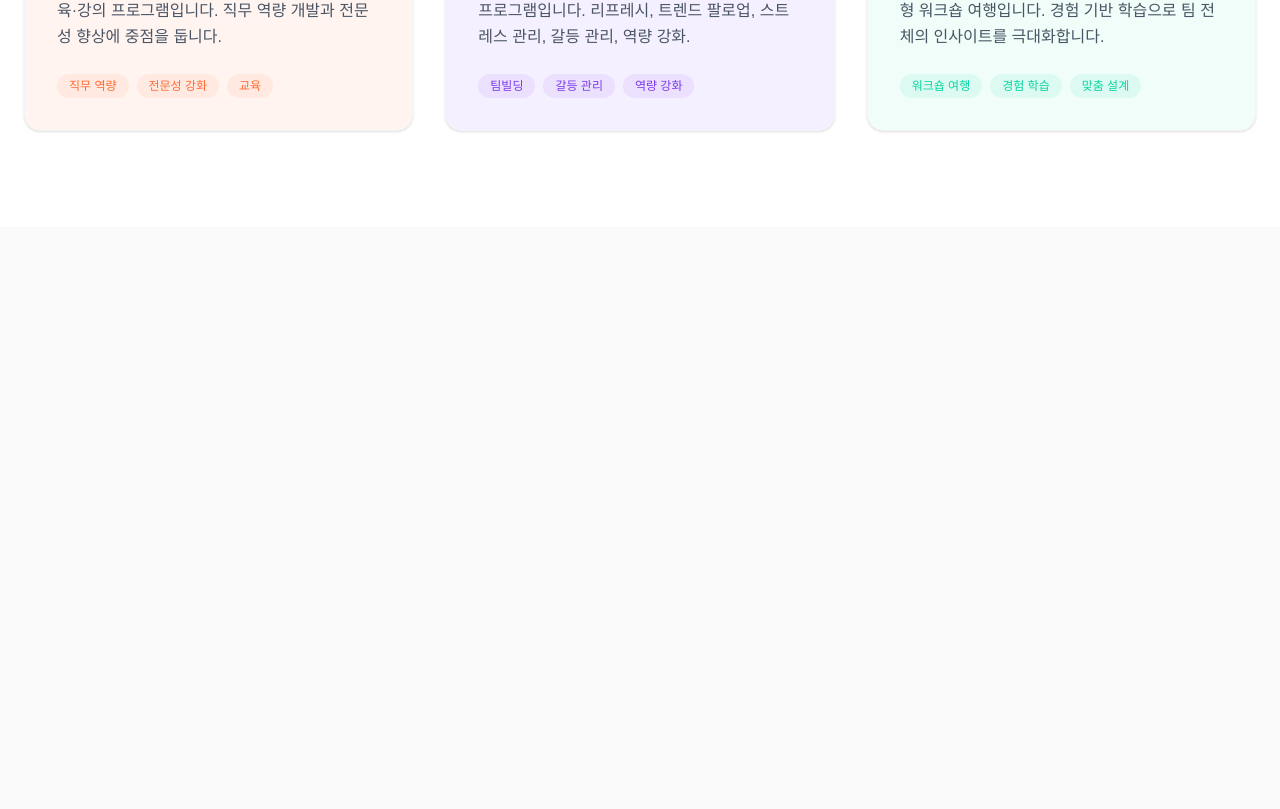
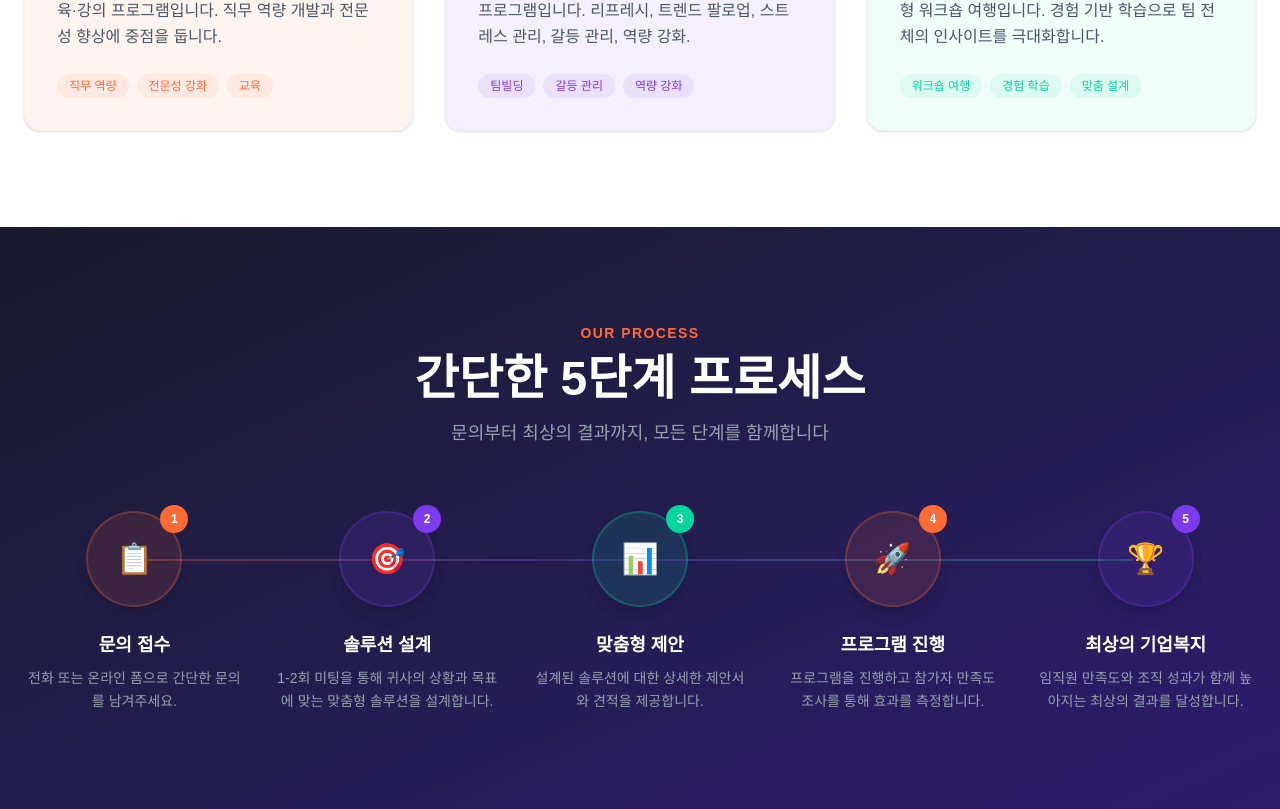
Before and after one commit to limleader/fripbiz-website-, a Next.js app: page / in a window 1280 px wide. Shown: the part 1305-2114 px from the top of the page. Before the commit the page ends 1532 px from the top, so only its background shows below. Built offline with nearby package versions, Linux system fonts and the light colour scheme.

Commit message:
feat: add process section with 5-step timeline
Co-Authored-By: Claude Sonnet 4.6 <noreply@anthropic.com>

```diff
--- a/src/app/page.tsx
+++ b/src/app/page.tsx
@@ -1,6 +1,7 @@
 import Header from "@/components/Header";
 import Hero from "@/components/Hero";
 import Services from "@/components/Services";
+import Process from "@/components/Process";
 
 export default function Home() {
   return (
@@ -8,6 +9,7 @@ export default function Home() {
       <Header />
       <Hero />
       <Services />
+      <Process />
     </main>
   );
 }
--- /dev/null
+++ b/src/components/Process.tsx
@@ -0,0 +1,111 @@
+"use client";
+
+import { motion } from "framer-motion";
+
+const steps = [
+  {
+    number: "01",
+    title: "문의 접수",
+    description: "전화 또는 온라인 폼으로 간단한 문의를 남겨주세요.",
+    icon: "📋",
+    color: "#FF6B35",
+  },
+  {
+    number: "02",
+    title: "솔루션 설계",
+    description: "1-2회 미팅을 통해 귀사의 상황과 목표에 맞는 맞춤형 솔루션을 설계합니다.",
+    icon: "🎯",
+    color: "#7C3AED",
+  },
+  {
+    number: "03",
+    title: "맞춤형 제안",
+    description: "설계된 솔루션에 대한 상세한 제안서와 견적을 제공합니다.",
+    icon: "📊",
+    color: "#06D6A0",
+  },
+  {
+    number: "04",
+    title: "프로그램 진행",
+    description: "프로그램을 진행하고 참가자 만족도 조사를 통해 효과를 측정합니다.",
+    icon: "🚀",
+    color: "#FF6B35",
+  },
+  {
+    number: "05",
+    title: "최상의 기업복지",
+    description: "임직원 만족도와 조직 성과가 함께 높아지는 최상의 결과를 달성합니다.",
+    icon: "🏆",
+    color: "#7C3AED",
+  },
+];
+
+export default function Process() {
+  return (
+    <section id="process" className="py-24 bg-gradient-to-br from-[#1A1A2E] to-[#2D1B6E]">
+      <div className="max-w-7xl mx-auto px-6">
+        {/* 섹션 헤더 */}
+        <motion.div
+          initial={{ opacity: 0, y: 30 }}
+          whileInView={{ opacity: 1, y: 0 }}
+          viewport={{ once: true, margin: "-100px" }}
+          transition={{ duration: 0.6 }}
+          className="text-center mb-16"
+        >
+          <span className="text-[#FF6B35] font-semibold text-sm uppercase tracking-widest mb-3 block">
+            Our Process
+          </span>
+          <h2 className="text-4xl md:text-5xl font-bold text-white mb-4">
+            간단한 5단계 프로세스
+          </h2>
+          <p className="text-gray-400 text-lg max-w-2xl mx-auto">
+            문의부터 최상의 결과까지, 모든 단계를 함께합니다
+          </p>
+        </motion.div>
+
+        {/* 타임라인 */}
+        <div className="relative">
+          {/* 연결선 */}
+          <div className="hidden md:block absolute top-12 left-[10%] right-[10%] h-0.5 bg-gradient-to-r from-[#FF6B35] via-[#7C3AED] to-[#06D6A0] opacity-30" />
+
+          <div className="grid md:grid-cols-5 gap-8">
+            {steps.map((step, index) => (
+              <motion.div
+                key={step.number}
+                initial={{ opacity: 0, y: 40 }}
+                whileInView={{ opacity: 1, y: 0 }}
+                viewport={{ once: true, margin: "-50px" }}
+                transition={{ duration: 0.5, delay: index * 0.1 }}
+                className="flex flex-col items-center text-center"
+              >
+                {/* 아이콘 원 */}
+                <div
+                  className="relative w-24 h-24 rounded-full flex items-center justify-center text-3xl mb-6 shadow-lg"
+                  style={{
+                    backgroundColor: step.color + "20",
+                    border: `2px solid ${step.color}40`,
+                  }}
+                >
+                  <span>{step.icon}</span>
+                  <span
+                    className="absolute -top-2 -right-2 w-7 h-7 rounded-full text-xs font-bold flex items-center justify-center text-white"
+                    style={{ backgroundColor: step.color }}
+                  >
+                    {index + 1}
+                  </span>
+                </div>
+
+                <h3 className="text-lg font-bold text-white mb-2">
+                  {step.title}
+                </h3>
+                <p className="text-gray-400 text-sm leading-relaxed">
+                  {step.description}
+                </p>
+              </motion.div>
+            ))}
+          </div>
+        </div>
+      </div>
+    </section>
+  );
+}
```
